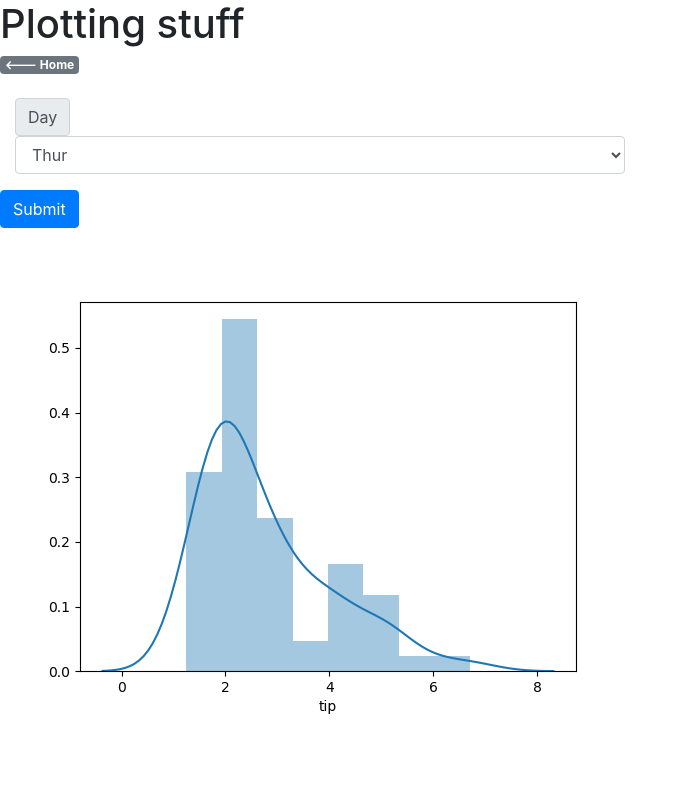
After one commit to moritzwilksch/FlaskDemo, a Flask app: template templates/plotpage.html in a window 1280 px wide. The commit adds this page. Shown: the whole page, without its empty margins (0-688 px from the left). Run offline with Flask 2, Linux system fonts and the light colour scheme; the template is opened without the code that fills it, so the values that code supplies are empty; some libraries are stand-ins or nearby versions.

Commit message:
Added Plotting page

```diff
--- a/templates/landingpage.html
+++ b/templates/landingpage.html
@@ -23,6 +23,7 @@
   </form>
 
   <a href="/predpage" class="btn btn-secondary btn-sm active" role="button" aria-pressed="true">Predict Tip</a>
+  <a href="/plotpage" class="btn btn-secondary btn-sm active" role="button" aria-pressed="true">Plot Stuff!</a>
 
 
 
--- /dev/null
+++ b/templates/plotpage.html
@@ -0,0 +1,39 @@
+<html>
+
+<head>
+    <link rel="stylesheet" href="https://stackpath.bootstrapcdn.com/bootstrap/4.4.1/css/bootstrap.min.css"
+        integrity="sha384-Vkoo8x4CGsO3+Hhxv8T/Q5PaXtkKtu6ug5TOeNV6gBiFeWPGFN9MuhOf23Q9Ifjh" crossorigin="anonymous">
+    <title>Plotting Stuff</title>
+</head>
+
+<body>
+    <h1>Plotting stuff</h1>
+    <a href="/" class="badge badge-secondary">
+        <--- Home</a> <br><br>
+
+            <form action="/plotpage" method="POST">
+                <div class="col-md-6 form-group mb-3">
+                    <div class="input-group-prepend">
+                        <span class="input-group-text" id="inputGroup-sizing-default">Day</span>
+                    </div>
+                    <select name="input_day" class="form-control" id="exampleFormControlSelect1">
+                        <option>Thur</option>
+                        <option>Fri</option>
+                        <option>Sat</option>
+                        <option>Sun</option>
+                    </select>
+                </div>
+
+                <input class="btn btn-primary" type="submit" value="Submit">
+
+            </form>
+
+
+
+            <img src="{{ url_for('static', filename = 'graph.png')}}" />
+
+
+
+</body>
+
+</html>
```
Also changed, not shown: app.py (+22 -1 lines), templates/predict.html (+13 -10 lines), static/graph.png (added), static/graph.svg (added).
